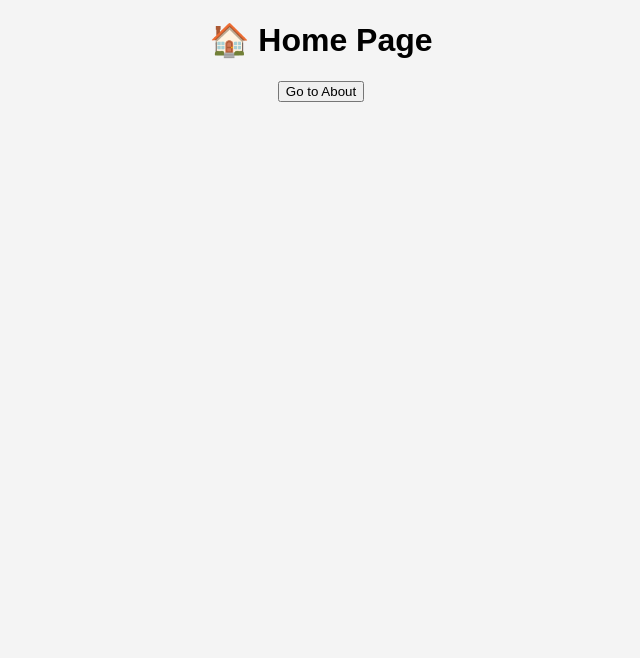
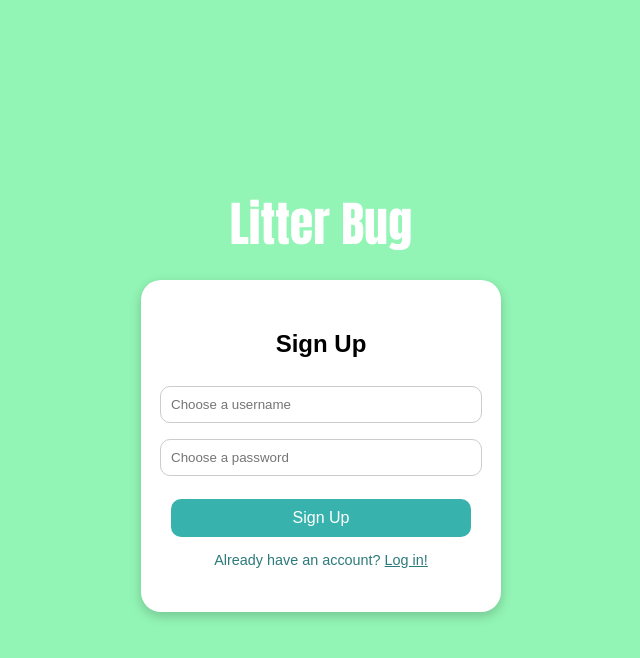
Before and after one commit to ShadowLink2048/Litter-Bug, a React (Create React App) app in the folder litter-bug-react/: page / in a window 1280 px wide. Shown: the top 658 px of the page, without its empty margins (319-959 px from the left). Built offline with nearby package versions, Linux system fonts and the light colour scheme.

Commit message:
Added styling to the login/signup

```diff
--- a/litter-bug-react/src/PageContext.js
+++ b/litter-bug-react/src/PageContext.js
@@ -4,7 +4,7 @@ import { createContext, useState, useContext } from 'react';
 const PageContext = createContext();
 
 export const PageProvider = ({ children }) => {
-  const [currentPage, setCurrentPage] = useState('home');
+  const [currentPage, setCurrentPage] = useState('signup');
 
   return (
     <PageContext.Provider value={{ currentPage, setCurrentPage }}>
--- a/litter-bug-react/src/Pages/Login/Login.css
+++ b/litter-bug-react/src/Pages/Login/Login.css
@@ -0,0 +1,71 @@
+/* src/pages/Login.css */
+.login-page {
+    background-color: #92f5b5; /* mint */
+    height: 100vh;
+    display: flex;
+    flex-direction: column;
+    align-items: center;
+    justify-content: center;
+  }
+
+  .logo {
+    font-size: 3rem;
+    margin-bottom: 20px;
+  }
+
+  .login-box {
+    background: white;
+    border-radius: 20px;
+    padding: 30px;
+    width: 300px;
+    box-shadow: 0 4px 12px rgba(0, 0, 0, 0.2);
+    display: flex;
+    flex-direction: column;
+    align-items: center;
+  }
+
+  .login-box h2 {
+    margin-bottom: 20px;
+  }
+
+  .login-box input {
+    width: 100%;
+    padding: 10px;
+    margin: 8px 0;
+    border-radius: 10px;
+    border: 1px solid #ccc;
+  }
+
+  .login-box button {
+    width: 100%;
+    padding: 10px;
+    margin-top: 15px;
+    border: none;
+    border-radius: 10px;
+    background-color: #38b2ac;
+    color: white;
+    font-size: 1rem;
+    cursor: pointer;
+    transition: background 0.3s;
+  }
+
+  .login-box button:hover {
+    background-color: #319795;
+  }
+
+  .signup-link {
+    margin-top: 15px;
+    font-size: 0.9rem;
+    cursor: pointer;
+    color: #2c7a7b;
+  }
+
+  .signup-link span {
+    text-decoration: underline;
+  }
+
+  .error {
+    color: red;
+    font-size: 0.8rem;
+    margin-top: 10px;
+  }
--- a/litter-bug-react/src/Pages/Login/Login.js
+++ b/litter-bug-react/src/Pages/Login/Login.js
@@ -1,16 +1,50 @@
 // src/pages/Login.js
+import { useState } from 'react';
 import { usePage } from '../../PageContext';
 import './Login.css';
 
 function LoginPage() {
   const { setCurrentPage } = usePage();
+  const [username, setUsername] = useState('');
+  const [password, setPassword] = useState('');
+  const [error, setError] = useState('');
+
+  const handleLogin = () => {
+    const savedUser = JSON.parse(localStorage.getItem('user'));
+
+    if (savedUser && username === savedUser.username && password === savedUser.password) {
+      setError('');
+      setCurrentPage('home');
+    } else {
+      setError('Invalid username or password.');
+    }
+  };
+
 
   return (
-    <div>
-      <h1>ℹ️ Login Page</h1>
-      <button onClick={() => setCurrentPage('signup')}>Not signed up yet? Sign in</button>
-      <button onClick={() => setCurrentPage('home')}>Log in</button>
+    <div className="login-page">
+      <div className="logo">Litter Bug</div>
 
+      <div className="login-box">
+        <h2>Log In</h2>
+        <input
+          type="text"
+          placeholder="Username"
+          value={username}
+          onChange={(e) => setUsername(e.target.value)}
+        />
+        <input
+          type="password"
+          placeholder="Password"
+          value={password}
+          onChange={(e) => setPassword(e.target.value)}
+        />
+        {error && <div className="error">{error}</div>}
+        <button onClick={handleLogin}>Log In</button>
+        <p className="signup-link" onClick={() => setCurrentPage('signup')}>
+          Not a member? <span>Sign up!</span>
+        </p>
+      </div>
     </div>
   );
 }
--- a/litter-bug-react/src/Pages/Signup/Signup.css
+++ b/litter-bug-react/src/Pages/Signup/Signup.css
@@ -0,0 +1,74 @@
+/* src/pages/Login.css */
+.login-page {
+    background-color: #92f5b5; /* mint */
+    height: 100vh;
+    display: flex;
+    flex-direction: column;
+    align-items: center;
+    justify-content: center;
+  }
+
+  .logo {
+    font-size: 5rem; /* nice and big */
+    margin-bottom: 20px;
+    color: white;
+    font-family: Impact, Charcoal, sans-serif;
+  }
+
+
+  .login-box {
+    background: white;
+    border-radius: 20px;
+    padding: 30px;
+    width: 300px;
+    box-shadow: 0 4px 12px rgba(0, 0, 0, 0.2);
+    display: flex;
+    flex-direction: column;
+    align-items: center;
+  }
+
+  .login-box h2 {
+    margin-bottom: 20px;
+  }
+
+  .login-box input {
+    width: 100%;
+    padding: 10px;
+    margin: 8px 0;
+    border-radius: 10px;
+    border: 1px solid #ccc;
+  }
+
+  .login-box button {
+    width: 100%;
+    padding: 10px;
+    margin-top: 15px;
+    border: none;
+    border-radius: 10px;
+    background-color: #38b2ac;
+    color: white;
+    font-size: 1rem;
+    cursor: pointer;
+    transition: background 0.3s;
+  }
+
+  .login-box button:hover {
+    background-color: #319795;
+  }
+
+  .signup-link {
+    margin-top: 15px;
+    font-size: 0.9rem;
+    cursor: pointer;
+    color: #2c7a7b;
+  }
+
+  .signup-link span {
+    text-decoration: underline;
+  }
+
+  .error {
+    color: red;
+    font-size: 0.8rem;
+    margin-top: 10px;
+  }
--- a/litter-bug-react/src/Pages/Signup/Signup.js
+++ b/litter-bug-react/src/Pages/Signup/Signup.js
@@ -1,15 +1,53 @@
 // src/pages/Signup.js
+import { useState } from 'react';
 import { usePage } from '../../PageContext';
-import './Signup.css';
+import './Signup.css'; // we reuse the same CSS!
 
 function SignupPage() {
   const { setCurrentPage } = usePage();
+  const [username, setUsername] = useState('');
+  const [password, setPassword] = useState('');
+  const [error, setError] = useState('');
+
+  const handleSignup = () => {
+    const savedUser = JSON.parse(localStorage.getItem('user'));
+
+    if (savedUser && savedUser.username === username) {
+      setError('Username already exists.');
+      return;
+    }
+
+    const newUser = { username, password };
+    localStorage.setItem('user', JSON.stringify(newUser));
+    setError('');
+    alert('Signup successful! Please log in.');
+    setCurrentPage('login');
+  };
 
   return (
-    <div>
-      <h1>ℹ️ Signup Page</h1>
-      <button onClick={() => setCurrentPage('home')}>Home</button>
+    <div className="login-page">
+      <div className="logo">Litter Bug</div>
 
+      <div className="login-box">
+        <h2>Sign Up</h2>
+        <input
+          type="text"
+          placeholder="Choose a username"
+          value={username}
+          onChange={(e) => setUsername(e.target.value)}
+        />
+        <input
+          type="password"
+          placeholder="Choose a password"
+          value={password}
+          onChange={(e) => setPassword(e.target.value)}
+        />
+        {error && <div className="error">{error}</div>}
+        <button onClick={handleSignup}>Sign Up</button>
+        <p className="signup-link" onClick={() => setCurrentPage('login')}>
+          Already have an account? <span>Log in!</span>
+        </p>
+      </div>
     </div>
   );
 }
```
